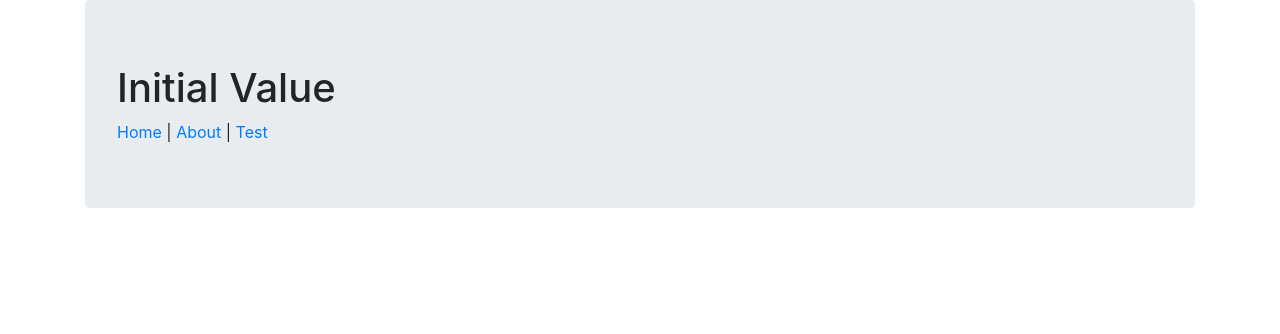
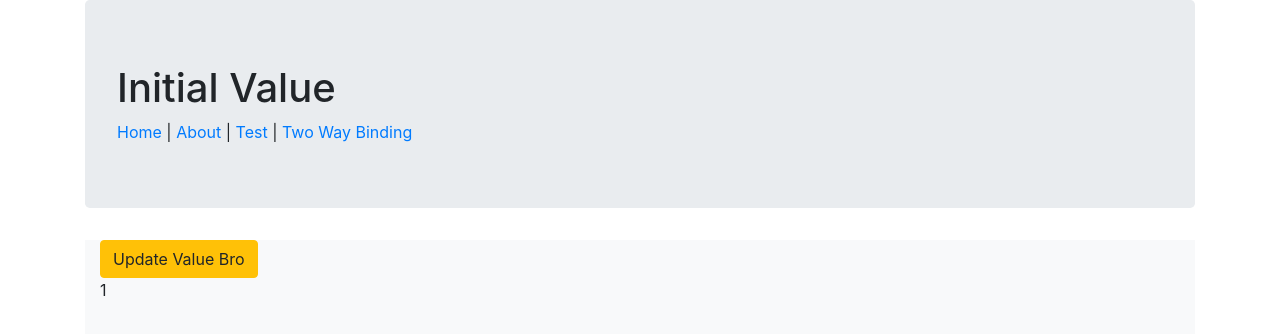
Before and after one commit to na-95/angular-practice, an Angular app: page /two-way in a window 1280 px wide. Before the commit this address led to /. Shown: the top 334 px of the page. Built offline with nearby package versions, Linux system fonts and the light colour scheme.

Commit message:
ngOnChanges practice

```diff
--- a/src/app/app-routing.module.ts
+++ b/src/app/app-routing.module.ts
@@ -5,6 +5,7 @@ import { HeaderComponent } from './components/layout/header/header.component';
 import { AddTodoComponent } from './components/add-todo/add-todo.component';
 import { AboutComponent } from './components/about/about.component';
 import { TestComponent } from './components/test/test.component';
+import { TwoWayBindingComponent } from './components/two-way-binding/two-way-binding.component';
 
 
 const routes: Routes = [{
@@ -16,6 +17,10 @@ const routes: Routes = [{
 }, {
   path: 'test',
   component: TestComponent
+}
+  , {
+  path: 'two-way',
+  component: TwoWayBindingComponent
 }];
 
 @NgModule({
--- a/src/app/app.module.ts
+++ b/src/app/app.module.ts
@@ -12,6 +12,8 @@ import { AboutComponent } from './components/about/about.component';
 import { TestComponent } from './components/test/test.component';
 import { ChildOneComponent } from './components/child-one/child-one.component';
 import { ChildTwoComponent } from './components/child-two/child-two.component';
+import { TwoWayBindingComponent } from './components/two-way-binding/two-way-binding.component';
+import { TwoWayBindingChildComponent } from './components/two-way-binding-child/two-way-binding-child.component';
 
 @NgModule({
   declarations: [
@@ -24,6 +26,8 @@ import { ChildTwoComponent } from './components/child-two/child-two.component';
     TestComponent,
     ChildOneComponent,
     ChildTwoComponent,
+    TwoWayBindingComponent,
+    TwoWayBindingChildComponent,
   ],
   imports: [
     BrowserModule,
--- a/src/app/components/layout/header/header.component.html
+++ b/src/app/components/layout/header/header.component.html
@@ -1,4 +1,4 @@
 <header class="jumbotron">
     <h1>{{headerContent}}</h1>
-    <a routerLink="/">Home</a> | <a routerLink="/about">About</a> | <a routerLink="/test">Test</a>
+    <a routerLink="/">Home</a> | <a routerLink="/about">About</a> | <a routerLink="/test">Test</a> | <a routerLink="/two-way">Two Way Binding</a>
 </header>
--- /dev/null
+++ b/src/app/components/two-way-binding-child/two-way-binding-child.component.html
@@ -0,0 +1 @@
+<p>{{childProp}}</p>
--- /dev/null
+++ b/src/app/components/two-way-binding-child/two-way-binding-child.component.ts
@@ -0,0 +1,22 @@
+import { Component, Input, OnChanges, OnInit, SimpleChange, SimpleChanges } from '@angular/core';
+
+@Component({
+  selector: 'app-two-way-binding-child',
+  templateUrl: './two-way-binding-child.component.html',
+  styleUrls: ['./two-way-binding-child.component.css']
+})
+export class TwoWayBindingChildComponent implements OnInit, OnChanges {
+  @Input() childProp: any;
+
+  constructor() { }
+
+  ngOnInit(): void {
+    console.log('child was init')
+  }
+
+  ngOnChanges() {
+    console.log('new input prop recieved in child');
+
+  }
+
+}
--- /dev/null
+++ b/src/app/components/two-way-binding/two-way-binding.component.css
@@ -0,0 +1,3 @@
+div {
+    min-height: 200px;
+}
--- /dev/null
+++ b/src/app/components/two-way-binding/two-way-binding.component.html
@@ -0,0 +1,4 @@
+<div class="container bg-light">
+    <button (click)="triggerPropUpdate()" class="btn btn-warning">Update Value Bro</button>
+    <app-two-way-binding-child [childProp]="parentProp"></app-two-way-binding-child>
+</div>
--- /dev/null
+++ b/src/app/components/two-way-binding/two-way-binding.component.ts
@@ -0,0 +1,33 @@
+import { ChangeDetectorRef, Component, NgZone, OnInit } from '@angular/core';
+
+@Component({
+  selector: 'app-two-way-binding',
+  templateUrl: './two-way-binding.component.html',
+  styleUrls: ['./two-way-binding.component.css']
+})
+export class TwoWayBindingComponent implements OnInit {
+
+  parentProp: any = 1;
+
+  constructor(private cdr: ChangeDetectorRef, private zone: NgZone) { }
+
+  ngOnInit(): void {
+
+  }
+
+  triggerPropUpdate = () => {
+    // setTimeout(() => {
+    // this.zone.run(() => {
+    this.parentProp = 10;
+    // }
+    // )
+    // this.setParentProp(10);
+    // this.cdr.detectChanges()
+    // }, 2000)
+  }
+
+  // set setParentProp(newVal) {
+  //   this.parentProp = newVal;
+  // }
+
+}
```
Also changed, not shown: src/app/components/two-way-binding-child/two-way-binding-child.component.css (added), 2 other files (tests, documents, lock files or other folders).
